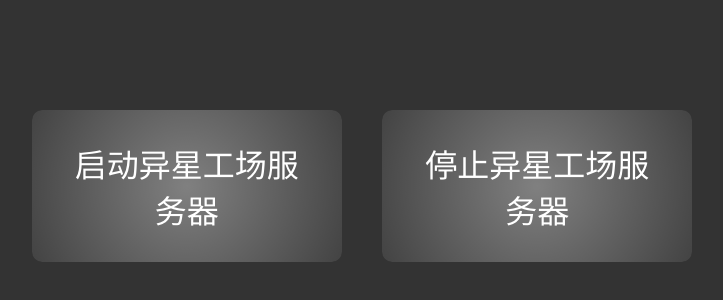
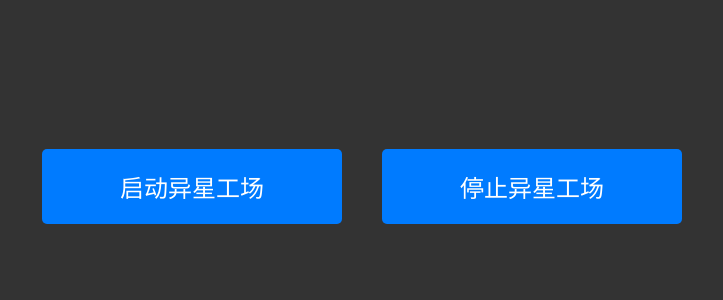
Before and after one commit to 3dfish/nodeBash, a website: page client/index.html in a window 1280 px wide. Shown: the part 214-514 px from the top of the page, without its empty margins (278-1001 px from the left). Drawn offline with Linux system fonts and the light colour scheme.

Commit message:
改变了一下样子

```diff
--- a/client/etc/styles.css
+++ b/client/etc/styles.css
@@ -4,10 +4,7 @@ body, html {
     padding: 0;
     height: 100%;
     font-family: Arial, sans-serif;
-    background: #333; /* Dark background for contrast */
-    display: flex;
-    justify-content: center;
-    align-items: center;
+	background: #333;
 }
 
 .container {
@@ -20,45 +17,20 @@ body, html {
 
 .btn {
     width: 80%;
-    max-width: 400px; /* Increased max width */
-    padding: 30px; /* Increased padding */
-    margin: 20px; /* Increased margin */
-    font-size: 2em; /* Increased font size */
+    max-width: 300px;
+    padding: 20px;
+    margin: 10px;
+    font-size: 1.5em;
     border: none;
-    border-radius: 10px; /* More rounded corners */
-    background: #000; /* Normal state background color */
-    color: #fff; /* Normal state text color */
+    border-radius: 5px;
+    background-color: #007BFF;
+    color: white;
     cursor: pointer;
-    outline: none;
-    position: relative;
-    overflow: hidden;
-    z-index: 0;
-    transition: background-color 0.3s ease, color 0.3s ease;
-}
-
-.btn::before {
-    content: '';
-    position: absolute;
-    top: 50%;
-    left: 50%;
-    width: 300%;
-    height: 300%;
-    background: radial-gradient(circle, rgba(255, 255, 255, 0.5), rgba(255, 255, 255, 0) 70%);
-    transition: width 0.3s ease, height 0.3s ease, top 0.3s ease, left 0.3s ease;
-    transform: translate(-50%, -50%);
-    z-index: -1;
-}
-
-.btn:hover::before {
-    width: 400%;
-    height: 400%;
-    top: 50%;
-    left: 50%;
+    transition: background-color 0.3s ease;
 }
 
 .btn:hover {
-    background: linear-gradient(45deg, #1e90ff, #00ff7f); /* Hover state background color */
-    color: #000; /* Hover state text color */
+    background-color: #0056b3;
 }
 
 @media (min-width: 600px) {
--- a/client/index.html
+++ b/client/index.html
@@ -3,13 +3,13 @@
 <head>
     <meta charset="UTF-8">
     <meta name="viewport" content="width=device-width, initial-scale=1.0">
-    <title>Responsive Buttons with Effects</title>
+    <title>异星工场开关面板</title>
     <link rel="stylesheet" href="./etc/styles.css">
 </head>
 <body>
     <div class="container">
-        <button class="btn" id="button1">启动异星工场服务器</button>
-        <button class="btn" id="button2">停止异星工场服务器</button>
+        <button class="btn" id="button1">启动异星工场</button>
+        <button class="btn" id="button2">停止异星工场</button>
     </div>
 	<script>
 		document.getElementById('button1').addEventListener('click', () => {
```
